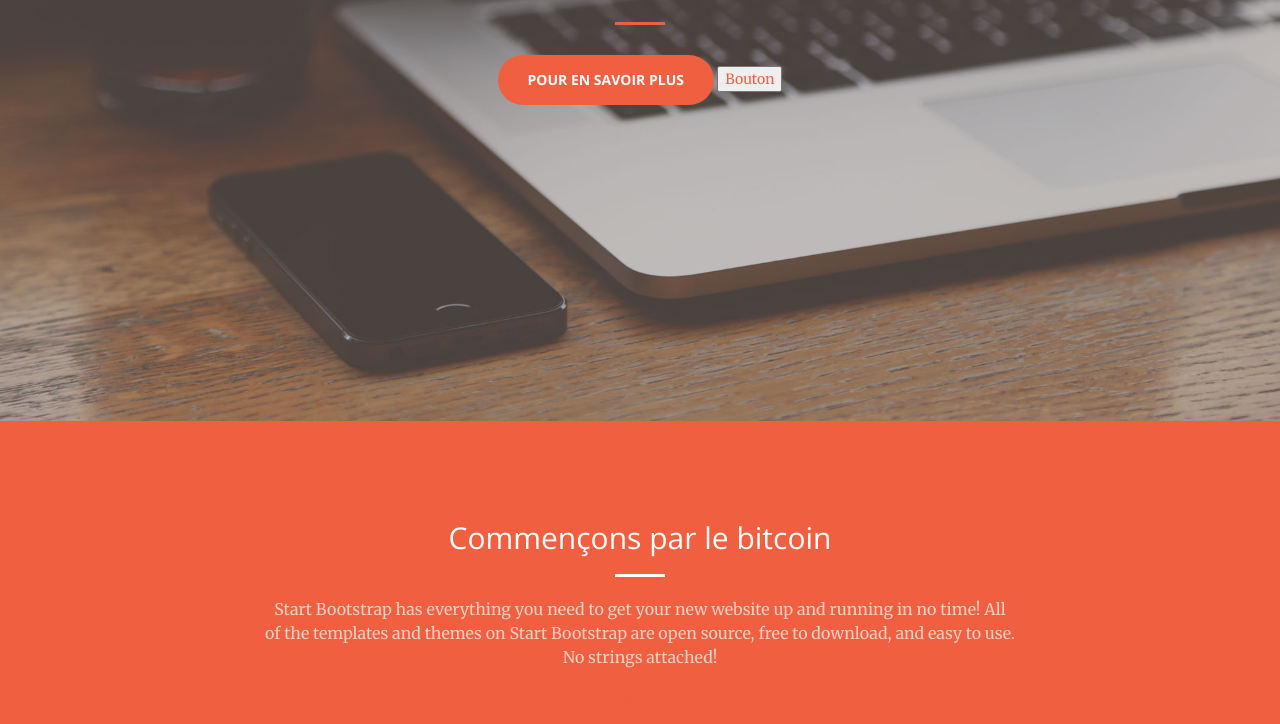
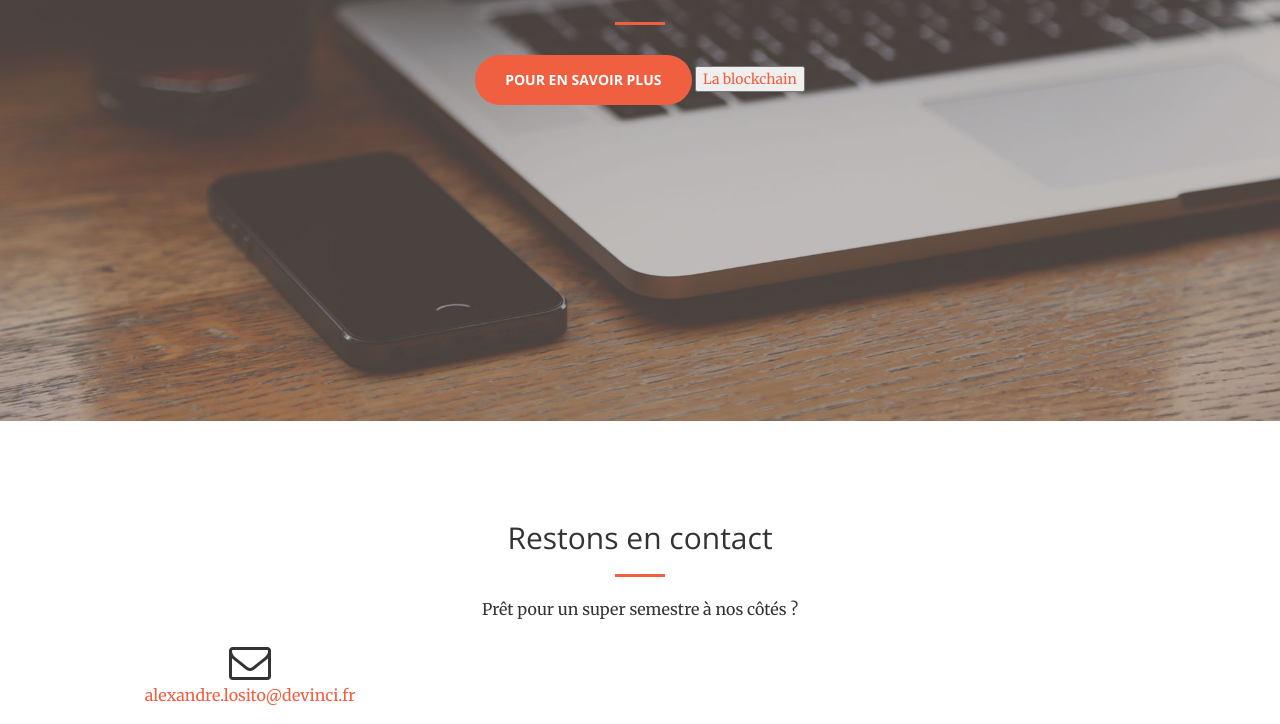
Before and after one commit to alexlosito/alexlosito.github.io, a website: page index.html in a window 1280 px wide. Shown: the part 379-1103 px from the top of the page. Drawn offline with nearby package versions, Linux system fonts and the light colour scheme.

Commit message:
Update index.html

```diff
--- a/index.html
+++ b/index.html
@@ -71,23 +71,10 @@
                 <h1 id="homeHeading">Initiation à l'ingénierie financière</h1>
                 <hr>
                 <a href="#about" class="btn btn-primary btn-xl page-scroll">Pour en savoir plus</a>
-                <a href="https://alexlosito.github.io/bitcoin" target="_blank"> <input type="button" value="Bouton"></a>
+                <a href="https://alexlosito.github.io/bitcoin" target="_blank"> <input type="button" value="La blockchain"></a>
             </div>
         </div>
     </header>
-
-    <section class="bg-primary" id="about">
-        <div class="container">
-            <div class="row">
-                <div class="col-lg-8 col-lg-offset-2 text-center">
-                    <h2 class="section-heading">Commençons par le bitcoin</h2>
-                    <hr class="light">
-                    <p class="text-faded">Start Bootstrap has everything you need to get your new website up and running in no time! All of the templates and themes on Start Bootstrap are open source, free to download, and easy to use. No strings attached!</p>
-                    <a href="#services" class="http://bitcoin.mubiz.com/block_hash/00000000314e90489514c787d615cea50003af2023796ccdd085b6bcc1fa28f5/">bloc 42</a>
-                </div>
-            </div>
-        </div>
-    </section>
 
     <section id="contact">
         <div class="container">
```
